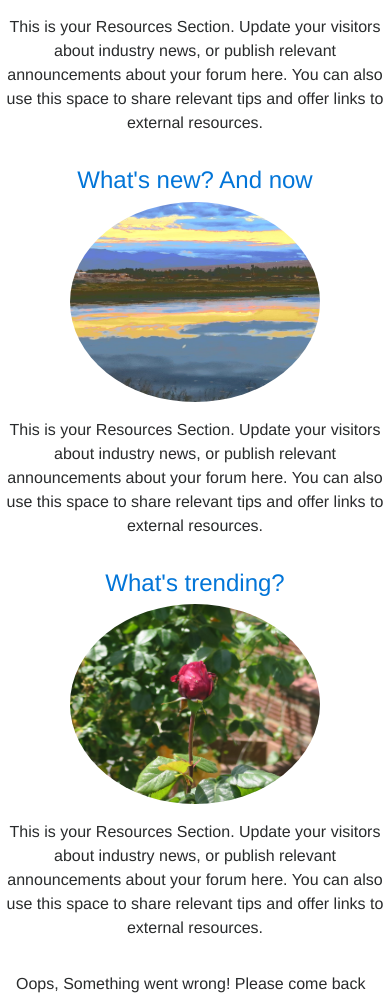
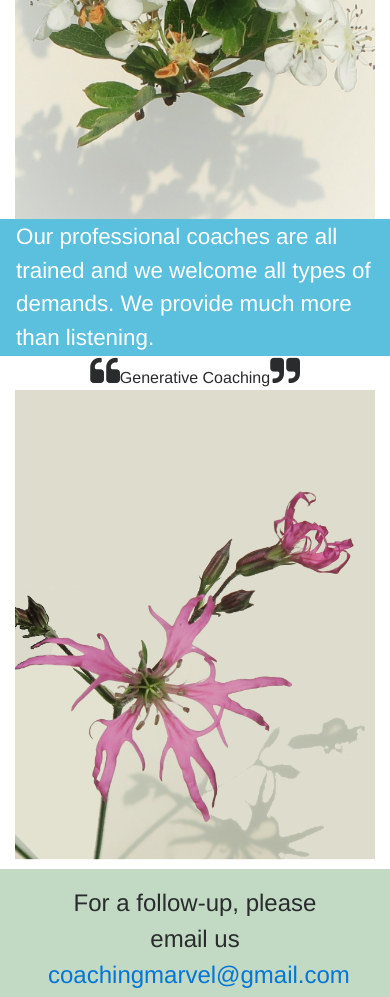
Before and after one commit to pruvostc/bxapp, a Django app: page /excellingyourself/ in a window 390 px wide. Shown: the part 351-1348 px from the top of the page. Run offline with Django 3.2, Linux system fonts and the light colour scheme; some libraries are stand-ins or nearby versions.

Commit message:
updated homepage for excelling yourself - initial new design

```diff
--- a/website/static/css/style-xy.css
+++ b/website/static/css/style-xy.css
@@ -5,6 +5,9 @@
 }
 .margintop-100 {
 	margin-top: 100px;
+}
+.v-align-middle {
+	vertical-align: middle;
 }
 .divider {
 	position: relative;
@@ -90,7 +93,9 @@
       letter-spacing: 2px;
       width: auto;
 }
-
+img#mainlogo {
+	height: 60px;
+}
 a.Logo {
       color: #000;
       font-weight: bold;
@@ -199,6 +204,14 @@
       }
 
 }
+span.size1 {
+	font-size: 1.4rem;
+}
+div#greenbar {
+	background-color: rgb(194,218,195);
+	font-size: 1.5rem;
+	text-align: center;
+}
 div.page-footer {
 	padding-left: 5%;
 }
@@ -206,7 +219,6 @@
   font-size: .8rem;
   margin: 0;
 }
-
 .opaque-80 {
   opacity: 0.8;
   filter: alpha(opacity=80); /* For IE8 and earlier */
--- a/website/templates/excellingyourself/index.html
+++ b/website/templates/excellingyourself/index.html
@@ -25,7 +25,7 @@
          <i class="fa fa-bars fa-2x"></i>
       </div>
       <div class="logo">
-         <img src="/static/images/excellingyourself/excelling-yourself-main.jpg" height="30" alt="">
+         <img id="mainlogo" src="/static/images/excellingyourself/excelling-yourself-main.jpg" alt="Excelling Yourself">
          <a class="Logo" href="/excellingyourself/">EXCELLING YOURSELF</a>
       </div>
       <div class="menu">
@@ -38,8 +38,28 @@
       </div>
     </nav>
    </header>
-
-
+  <div class="container-fluid">
+  <div class="row margintop-100">
+	  <div class="col-md-3">
+	  <img class="mx-auto img-fluid d-block" src="/static/images/excellingyourself/sloughflower.jpg"/>
+	  </div>
+	  <div class="col-md-3 bg-info text-white align-self-stretch">
+	  <table class="h-100"><tbody><tr><td class="v-align-middle"><span class="size1">Our professional coaches are all trained and we welcome all types of demands. We provide much more than listening.</span>
+	 </td></tr></tbody></table>
+	   </div>
+	  <div class="col-md-3 text-center align-self-center">
+	  <i class="fa fa-quote-left fa-2x" aria-hidden="true"></i>Generative Coaching<i class="fa fa-quote-right fa-2x" aria-hidden="true"></i>
+	  </div>
+	  <div class="col-md-3">
+	 <img class="mx-auto img-fluid d-block" src="/static/images/excellingyourself/pinkflower3.jpg"/>
+	  </div>
+  </div>
+  <div class="row">
+	  <div class="col-md-12 mt-1 mb-1"></div>
+	  <div class="col-md-12 pt-3 pl-5 pb-3 pr-5" id="greenbar">
+	 For a follow-up, please email us <a href="mailto:coachingmarvel@gmail.com">coachingmarvel@gmail.com</a>
+	  </div>
+  </div>
 	<div class="row margintop-100">
 		<div class="col-md-4 mt-3">
 			<h4 class="text-center text-primary">
@@ -110,6 +130,7 @@
 	</div>
 </div>
 </div>
+</div>
 <script src="/static/js/jquery.min.js"></script>
 <script src="/static/js/bootstrap.min.js"></script>
 <script src="/static/js/scripts.js"></script>
```
Also changed, not shown: website/static/images/excellingyourself/pinkflower3.JPG (added), website/static/images/excellingyourself/sloughFlower.jpg (added).
